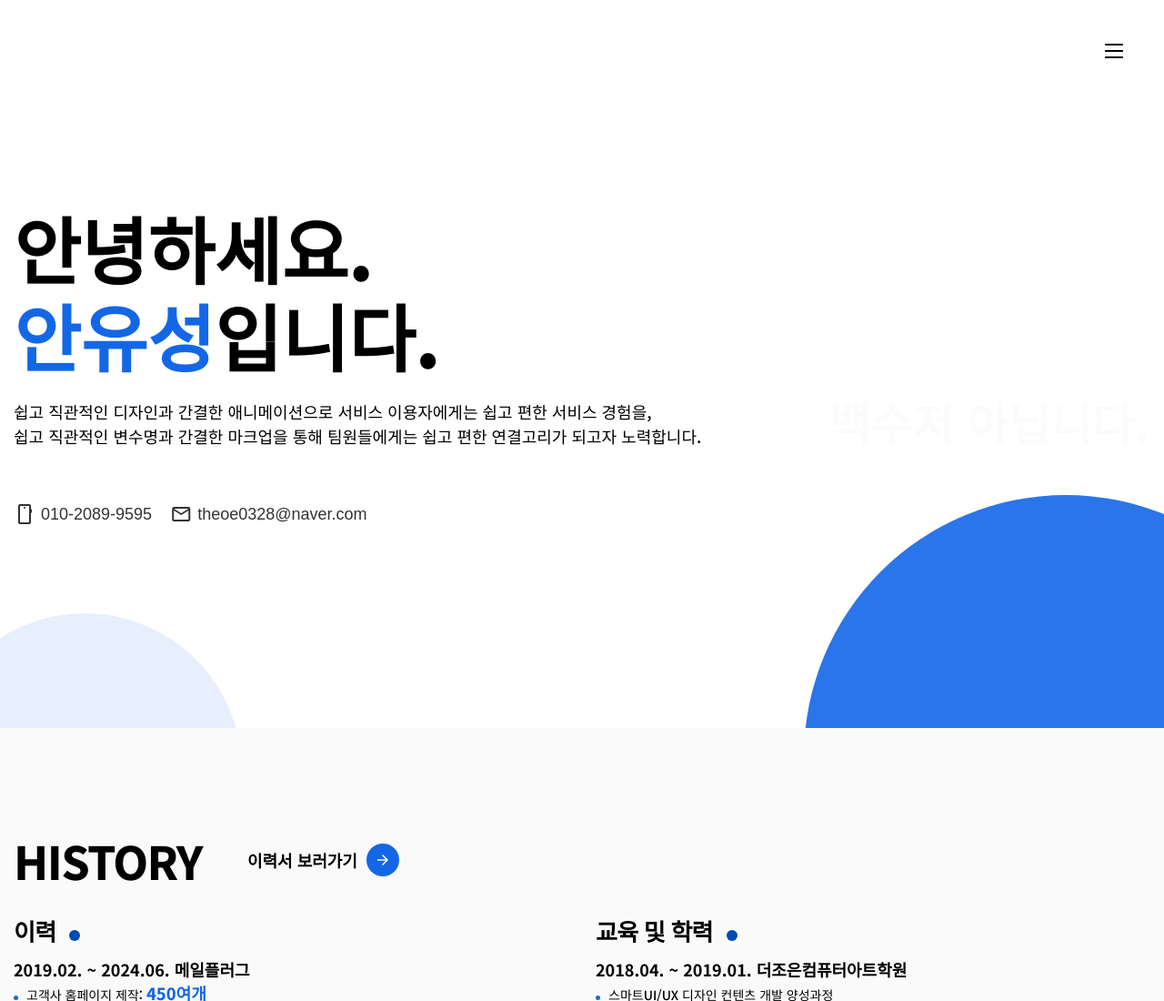
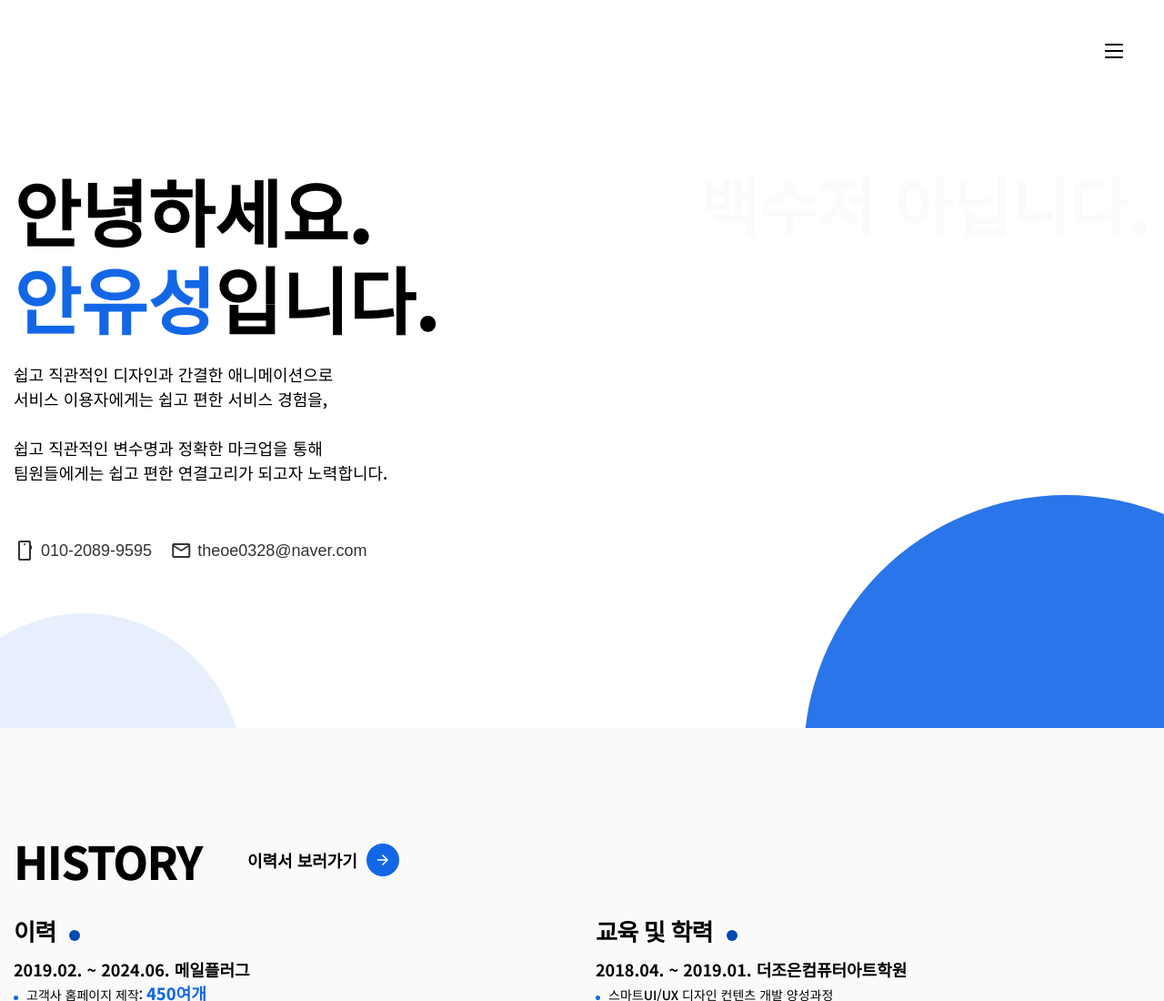
Before and after one commit to tomhator/tomhator.github.io, a plain HTML site: page index.html in a window 1280 px wide. Shown: the top 1100 px of the page at 91% size. Drawn offline with nearby package versions, Linux system fonts and the light colour scheme; a web font is replaced by a local one.

Commit message:
메인 수정

```diff
--- a/css/style.css
+++ b/css/style.css
@@ -303,6 +303,7 @@ body.modal-open{
 }
 
 #main-visual .key-text{
+    position: relative;
     margin-bottom: 6rem;
 }
 #main-visual .key-text p{
@@ -317,12 +318,12 @@ body.modal-open{
     margin: 2.3rem 0 0;
 }
 #main-visual .key-text p.opacity{
-    position: relative;
-    text-align: right;
+    position: absolute;
+    top: 0;
+    right: 0;
     opacity: 0.013;
-    font-size: 5rem;
+    font-size: 7rem;
     cursor: default;
-    margin-top: -6rem;
 }
 #main-visual .key-text p.opacity:after{
     content: '';
--- a/index.html
+++ b/index.html
@@ -44,8 +44,8 @@
                     <p>안녕하세요.</p>
                     <p><strong>안유성</strong>입니다.</p>
                     <p class="desc">
-                        쉽고 직관적인 디자인과 간결한 애니메이션으로 서비스 이용자에게는 쉽고 편한 서비스 경험을,<br>
-                        쉽고 직관적인 변수명과 간결한 마크업을 통해 팀원들에게는 쉽고 편한 연결고리가 되고자 노력합니다.
+                        쉽고 직관적인 디자인과 간결한 애니메이션으로 <br>서비스 이용자에게는 쉽고 편한 서비스 경험을,<br><br>
+                        쉽고 직관적인 변수명과 정확한 마크업을 통해 <br>팀원들에게는 쉽고 편한 연결고리가 되고자 노력합니다.
                     </p>
                     <p class="opacity">백수저 아닙니다.</p>
                 </div>
```
